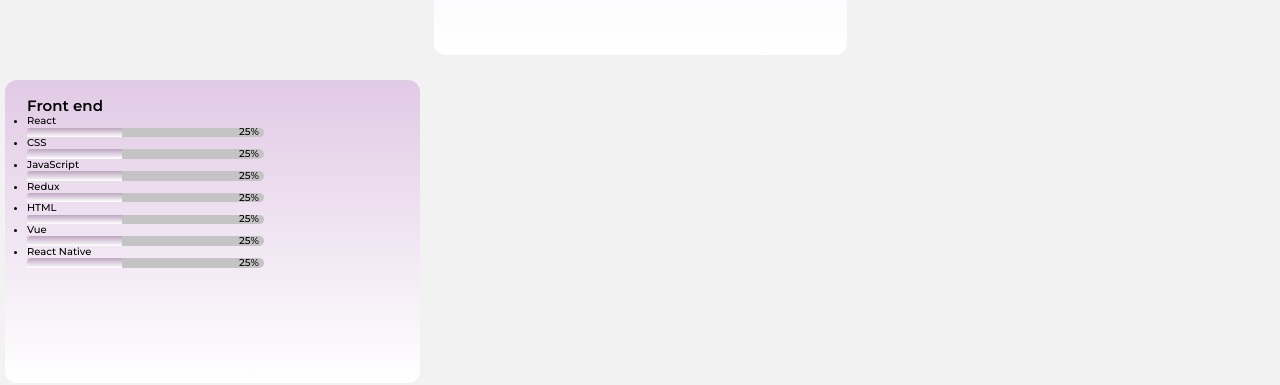
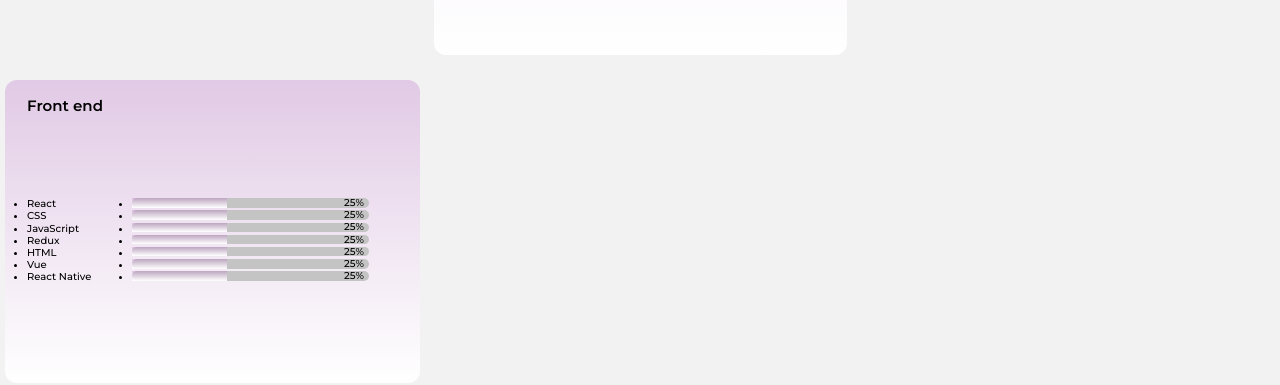
Before and after one commit to alveiro7/portfolio-devchallenge, a plain HTML site: page index.html in a window 1280 px wide. Shown: the part 2208-2593 px from the top of the page. Drawn offline with Linux system fonts and the light colour scheme.

Commit message:
arreglando el card de progress

```diff
--- a/css/phone.css
+++ b/css/phone.css
@@ -245,6 +245,8 @@
 }
 
 .technology {
+    display: grid;
+    grid-template:;
     height: 303px;
     width: 415.02px;
     background: var(--fondo2);
@@ -252,6 +254,23 @@
     margin: 5px;
     padding: 17px 22px;
 }
+
+.technology ul:first  {
+    grid-column-start: 1;
+}
+
+.technology .progress__list {
+    grid-column: 2;
+}
+
+.technology ul  {
+    grid-column-start: 1;
+}
+.technology .progress  {
+    grid-column-start: 2;
+}
+
+
 
 .progress {
     position: relative;
--- a/index.html
+++ b/index.html
@@ -80,49 +80,58 @@
         <section class="technology">
             <h1 class="techno__title">Front end</h1>
                 <ul>
-                    <li> React
+                    <li>React</li>
+                    <li>CSS</li>
+                    <li>JavaScript</li>
+                    <li>Redux</li>
+                    <li>HTML</li>
+                    <li>Vue</li>
+                    <li> React Native</li>
+                </ul>
+                <ul class="progress__list">
+                    <li>
                         <div class="progress">
                             <div class="progress__fill">
                                 <span class="progress__text">25%</span>
                             </div>
                         </div>
                     </li>
-                    <li> CSS
+                    <li>
                         <div class="progress">
                             <div class="progress__fill">
                                 <span class="progress__text">25%</span>
                             </div>
                         </div>
                     </li>
-                    <li> JavaScript
+                    <li>
                         <div class="progress">
                             <div class="progress__fill">
                                 <span class="progress__text">25%</span>
                             </div>
                         </div>
                     </li>
-                    <li> Redux
+                    <li>
                         <div class="progress">
                             <div class="progress__fill">
                                 <span class="progress__text">25%</span>
                             </div>
                         </div>
                     </li>
-                    <li> HTML
+                    <li>
                         <div class="progress">
                             <div class="progress__fill">
                                 <span class="progress__text">25%</span>
                             </div>
                         </div>
                     </li>
-                    <li> Vue
+                    <li>
                         <div class="progress">
                             <div class="progress__fill">
                                 <span class="progress__text">25%</span>
                             </div>
                         </div>
                     </li>
-                    <li> React Native
+                    <li>
                         <div class="progress">
                             <div class="progress__fill">
                                 <span class="progress__text">25%</span>
@@ -130,6 +139,7 @@
                         </div>
                     </li>
                 </ul>
+
             </section>
         </section>
 
```
